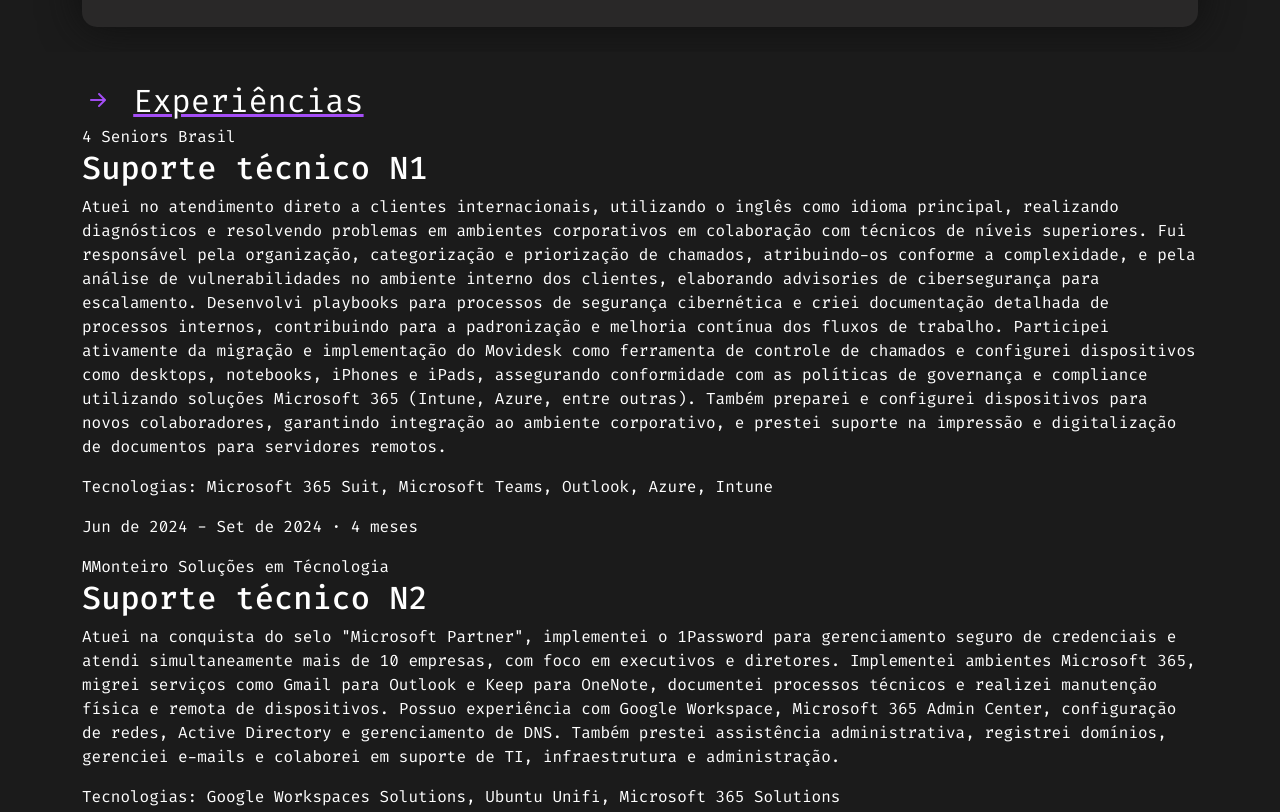
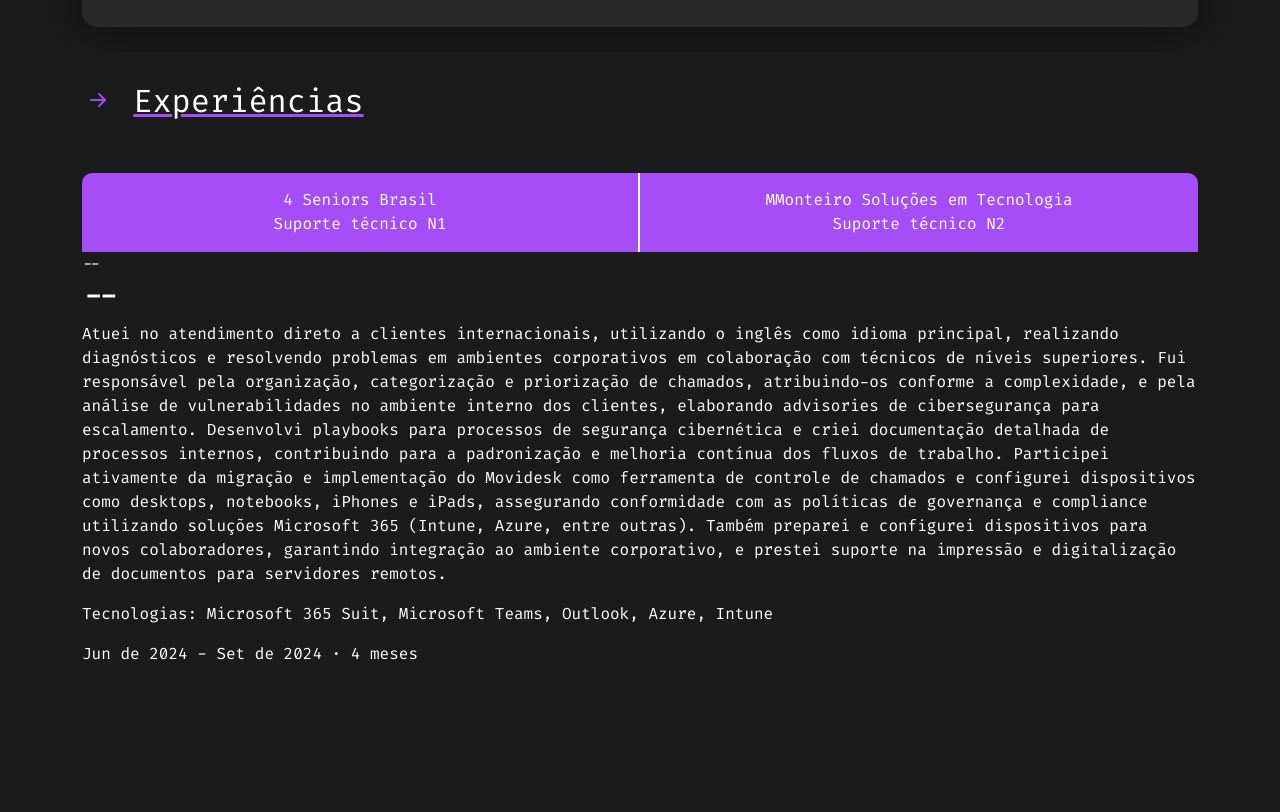
Before and after one commit to CaioHLuwi/portfolio-academy, a website: page index.html in a window 1280 px wide. Shown: the part 1644-2456 px from the top of the page. Drawn offline with nearby package versions, Linux system fonts and the light colour scheme.

Commit message:
Stylize experience section top box

```diff
--- a/assets/css/style.css
+++ b/assets/css/style.css
@@ -312,6 +312,42 @@
     border-radius: 2px;
 }
 
+#experiences .top-box {
+    color: var(--cor-branca);
+    width: 100%;
+    display: flex;
+    background-color: #a54ef7;
+    border-radius: 10px 10px 0px 0px;
+}
+
+.top-box .col-6:first-child .select-experience {
+    text-align: center;
+    border-right: 2px solid #fff;
+}
+
+.top-box .col-6 .select-experience {
+    padding-top: 15px;
+    text-align: center;
+    height: 100%;
+    transition: ease-in-out 0.7s;
+}
+
+.top-box .col-6:first-of-type .select-experience:hover {
+    background-color: var(--cor-fundo-box);
+    border-radius: 9px 0px 0px 0px;
+}
+
+.top-box .col-6 .select-experience:hover {
+    background-color: var(--cor-fundo-box);
+    border-radius: 0px 9px 0px 0px;
+    cursor: pointer;
+}
+
+.select-experience span,
+.select-experience p {
+    width: 100%;
+}
+
 .box-experiences {
     color: var(--cor-branca);
 }
--- a/assets/js/script.js
+++ b/assets/js/script.js
@@ -9,12 +9,12 @@
     },
     {
         title: 'Suporte técnico N2',
-        company: 'MMonteiro Soluções em Técnologia',
-        workDate: 'Jun de 2024 - Set de 2024 · 4 meses',
+        company: 'MMonteiro Soluções em Tecnologia',
+        workDate: 'Abr de 2023 - Jun de 2024 · 1 ano e 2 meses',
         description: 'Atuei na conquista do selo "Microsoft Partner", implementei o 1Password para gerenciamento seguro de credenciais e atendi simultaneamente mais de 10 empresas, com foco em executivos e diretores. Implementei ambientes Microsoft 365, migrei serviços como Gmail para Outlook e Keep para OneNote, documentei processos técnicos e realizei manutenção física e remota de dispositivos. Possuo experiência com Google Workspace, Microsoft 365 Admin Center, configuração de redes, Active Directory e gerenciamento de DNS. Também prestei assistência administrativa, registrei domínios, gerenciei e-mails e colaborei em suporte de TI, infraestrutura e administração.',
         tools: '',
         technologies: ['Google Workspaces Solutions', 'Ubuntu Unifi', 'Microsoft 365 Solutions']
-    }
+    },
 ]
 
         const titleExperiences = document.querySelectorAll('.experience-title');
--- a/index.html
+++ b/index.html
@@ -127,30 +127,48 @@
             <i class="bi bi-arrow-right-short principal-color fs-2"> </i> <span class="title">  </i> Experiências </span>
             <div class="row">
                 <div class="col-12">
-                    <div class="box-experiences">
-                        <div class="top-side">
-                            <span class="experience-company"> </span>
-                            <h2 class="experience-title"> </h2>
+                    <div class="top-box mt-5">
+                        <div class="col-6">
+                            <div class="select-experience">
+                                <span class="experience-company"> -- </span>
+                                <p class="experience-title">
+                                     --
+                                </p>
+                            </div>
                         </div>
-                        <div class="mid-side">
-                            <p class="experience-description"> </p>
-                            <p class="experience-technologies"> </p>
-                        </div>
-                        <div class="bot-side">
-                            <p class="experience-workdate"> </p>
+                        <div class="col-6">
+                            <div class="select-experience">
+                                <span class="experience-company"> -- </span>
+                                <p class="experience-title">
+                                    --
+                               </p>
+                            </div>
                         </div>
                     </div>
                     <div class="box-experiences">
                         <div class="top-side">
-                            <span class="experience-company"> </span>
-                            <h2 class="experience-title"> </h2>
+                            <span class="experience-company"> -- </span>
+                            <h2 class="experience-title"> -- </h2>
                         </div>
                         <div class="mid-side">
-                            <p class="experience-description"> </p>
-                            <p class="experience-technologies"> </p>
+                            <p class="experience-description"> -- </p>
+                            <p class="experience-technologies"> -- </p>
                         </div>
                         <div class="bot-side">
-                            <p class="experience-workdate"> </p>
+                            <p class="experience-workdate"> -- </p>
+                        </div>
+                    </div>
+                    <div class="box-experiences d-none">
+                        <div class="top-side">
+                            <span class="experience-company"> -- </span>
+                            <h2 class="experience-title"> -- </h2>
+                        </div>
+                        <div class="mid-side">
+                            <p class="experience-description"> -- </p>
+                            <p class="experience-technologies"> -- </p>
+                        </div>
+                        <div class="bot-side">
+                            <p class="experience-workdate"> -- </p>
                         </div>
                     </div>
                 </div>
```
